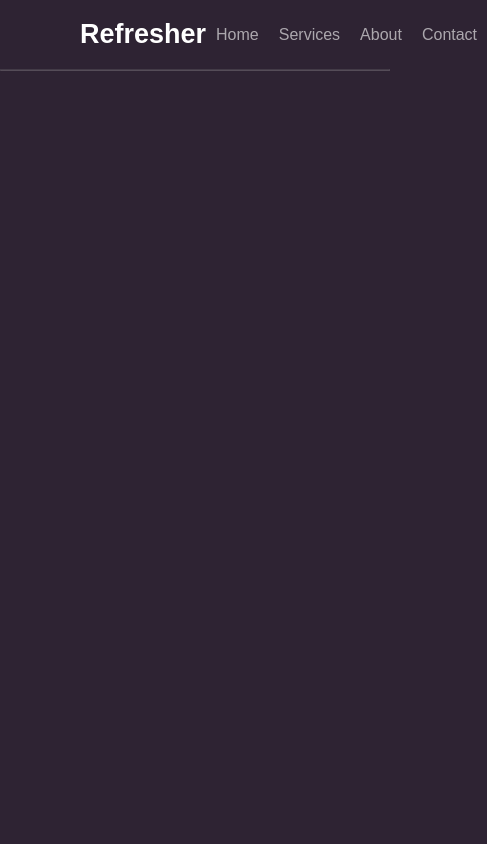
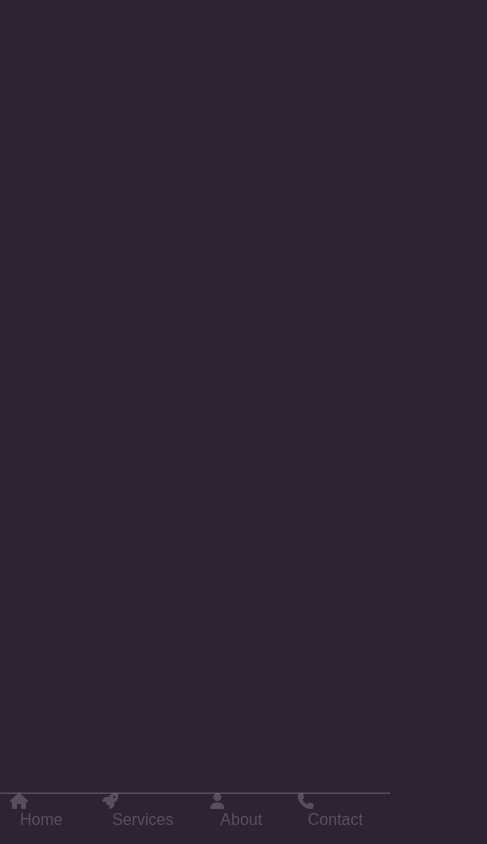
Before and after one commit to peterlydev/mobile-tab-navigation, a plain HTML site: page index.html in a window 390 px wide. Shown: the whole page, 487 px wide, since content can reach past the window. Drawn offline with Linux system fonts and the light colour scheme.

Commit message:
styling media query

```diff
--- a/style.css
+++ b/style.css
@@ -55,3 +55,45 @@ hr {
 .phone {
     display: none;
 }
+
+@media screen and (max-width: 640px) {
+    .desktop {
+        display: none;
+    }
+
+    .phone {
+        display: flex;
+        position: absolute;
+        bottom: 10px;
+    }
+
+    .phone ul {
+        display: flex;
+        list-style-type: none;
+        justify-content: space-between;
+        width: 100%;
+    }
+
+    .phone ul li {
+        cursor: pointer;
+        margin: 5px 10px;
+        opacity: 0.2;
+    }
+
+    .phone ul li:hover {
+        opacity: 1;
+    }
+
+    .phone ul li a {
+        text-decoration: none;
+        color: #fff;
+        margin-left: 10px;
+    }
+
+    hr {
+        position: absolute;
+        bottom: 50px;
+        width: 100%;
+        color: #fff;
+    }
+}
```
